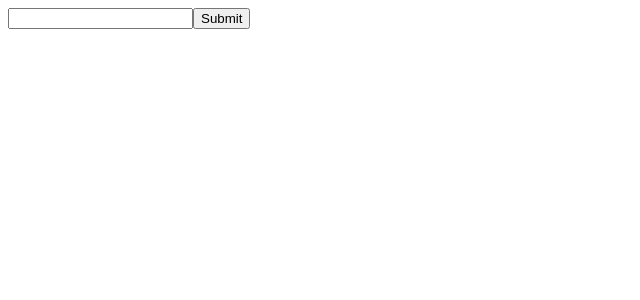
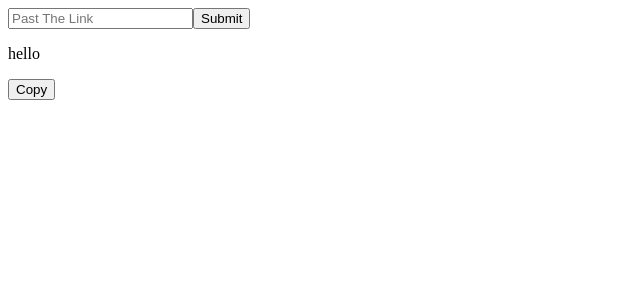
Before and after one commit to kevalsutariya710/URL-Shortener, a React (Vite) app: page / in a window 1280 px wide. Shown: the top 300 px of the page, without its empty margins (0-640 px from the left). Built offline with nearby package versions, Linux system fonts and the light colour scheme.

Commit message:
3rd day commit

```diff
--- a/package.json
+++ b/package.json
@@ -11,6 +11,7 @@
   },
   "dependencies": {
     "react": "^18.2.0",
+    "react-copy-to-clipboard": "^5.1.0",
     "react-dom": "^18.2.0"
   },
   "devDependencies": {
--- a/src/App.jsx
+++ b/src/App.jsx
@@ -1,12 +1,15 @@
 import './App.css'
 // import Home from "./components/Home"
-import Home from './components/Home'
+
+import Result from './components/Result'
+import Home from './components/home'
 
 function App() {
 
   return (
     <>
-      <Home />
+      <Home/>
+      <Result />
     </>
   )
 }
--- a/src/components/Home.jsx
+++ b/src/components/Home.jsx
@@ -4,7 +4,7 @@ const Home = () => {
     return (
         <>
             <div className="firstDiv">
-                <input type="text" className="inputTag"  />
+                <input type="text" className="inputTag"  placeholder="Past The Link" />
                 <input type="button" value="Submit" className="subButton" />
             </div>
         </>
--- /dev/null
+++ b/src/components/Result.jsx
@@ -0,0 +1,22 @@
+import { useState } from "react"
+import { CopyToClipboard } from "react-copy-to-clipboard"
+
+
+const Result = () => {
+
+    const [Result, setResult] = useState("hello")
+
+    return (
+        <>
+
+            <p>{Result}</p>
+            <CopyToClipboard text={Result}>
+                <button>Copy</button>
+            </CopyToClipboard>
+        </>
+
+
+    )
+}
+
+export default Result
```
Also changed, not shown: 1 other file (tests, documents, lock files or other folders).
